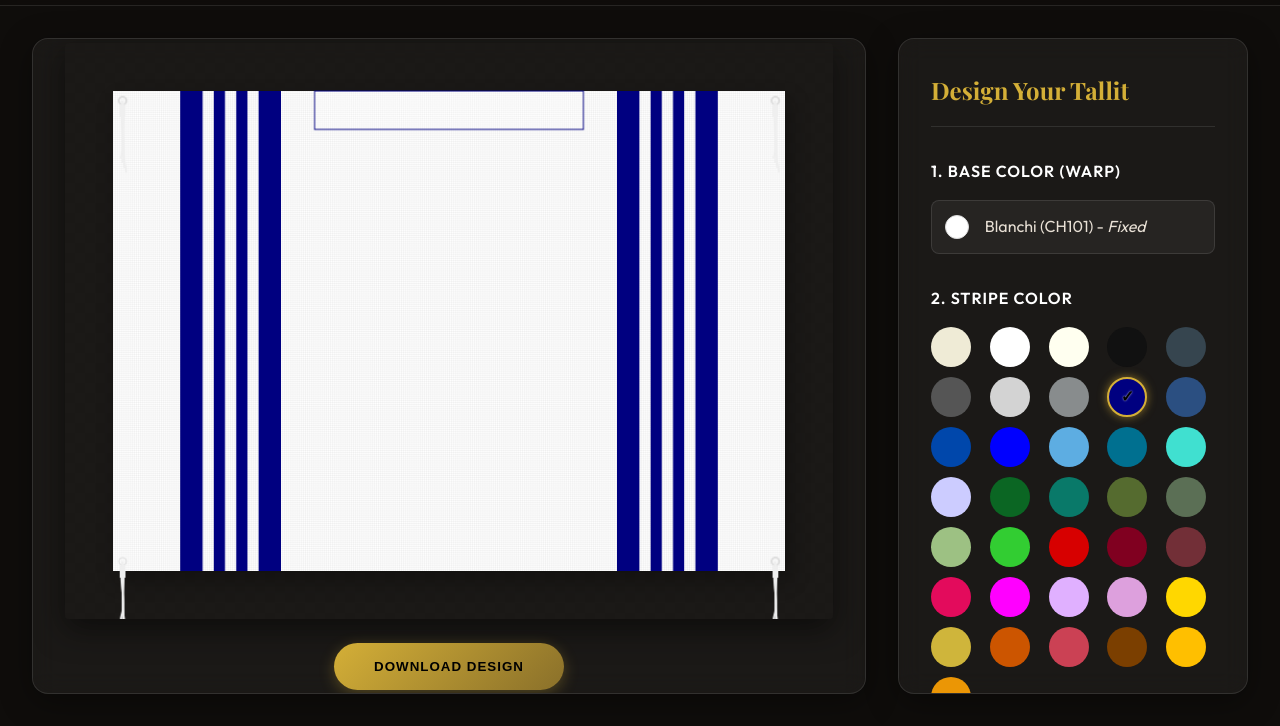
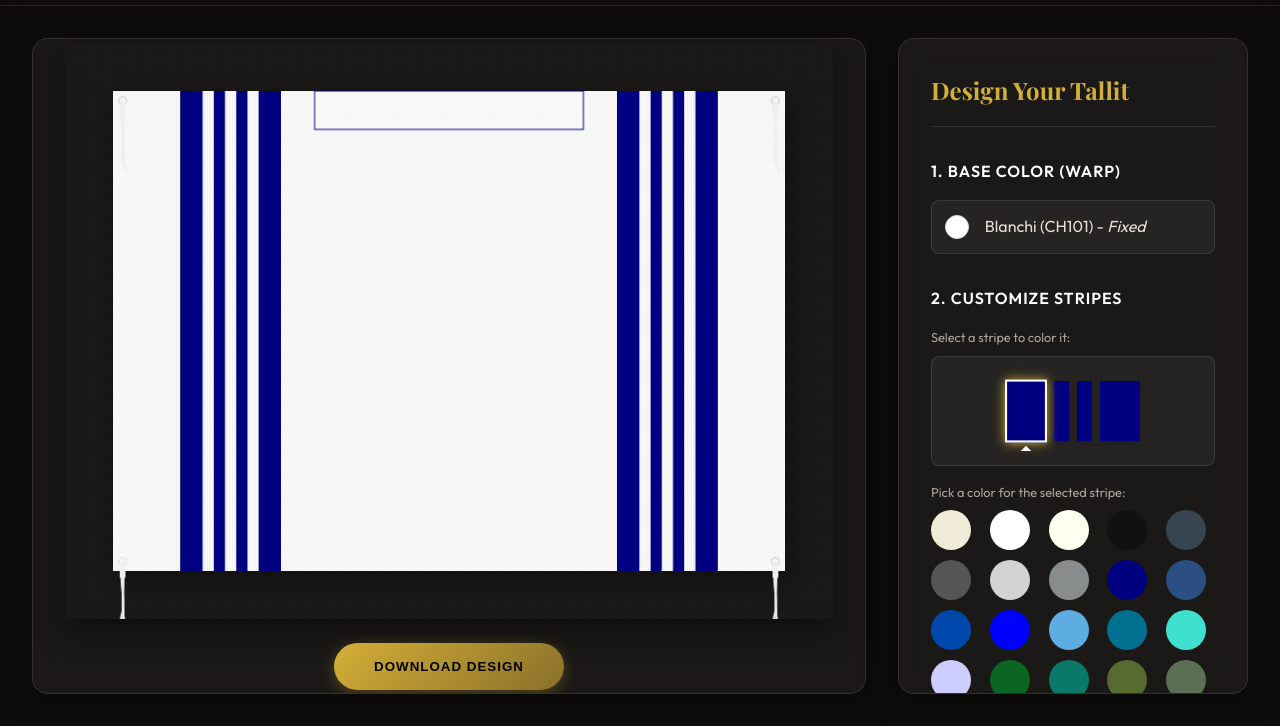
Before and after one commit to simplyconnectedsystemscom-cpu/Tallit3D, a website built with Vite: page index.html in a window 1280 px wide. Shown: the part 81-807 px from the top of the page. Built offline with nearby package versions, Linux system fonts and the light colour scheme; a web font is replaced by a local one.

Commit message:
Feat: Add individual stripe customization support

```diff
--- a/index.html
+++ b/index.html
@@ -46,7 +46,14 @@
         </div>
 
         <div class="control-group">
-          <h3>2. Stripe Color</h3>
+          <h3>2. Customize Stripes</h3>
+          <p style="font-size: 0.8rem; opacity: 0.7; margin-bottom: 0.5rem;">Select a stripe to color it:</p>
+
+          <div id="stripeSelector" class="stripe-selector-container">
+            <!-- Dynamically populated bars -->
+          </div>
+
+          <p style="font-size: 0.8rem; opacity: 0.7; margin: 1rem 0 0.5rem;">Pick a color for the selected stripe:</p>
           <div class="color-picker" id="stripeColorPicker">
             <!-- Dynamically populated -->
           </div>
--- a/src/main.js
+++ b/src/main.js
@@ -59,7 +59,8 @@ const TZITZIT_TYPES = [
 // State
 let state = {
   baseColor: COLORS[1], // Default Blanchi
-  stripeColor: COLORS[8], // Default Marine
+  stripeColors: [COLORS[8], COLORS[8], COLORS[8], COLORS[8]], // Default Marine for all 4 stripes
+  activeStripeIndex: 0, // Currently selected stripe for editing
   tzitzitType: TZITZIT_TYPES[0]
 };
 
@@ -68,6 +69,7 @@ const canvas = document.getElementById('tallitCanvas');
 const ctx = canvas.getContext('2d');
 // const baseColorPicker = document.getElementById('baseColorPicker'); // Removed
 const stripeColorPicker = document.getElementById('stripeColorPicker');
+const stripeSelector = document.getElementById('stripeSelector');
 const tzitzitSelector = document.getElementById('tzitzitSelector');
 const downloadBtn = document.getElementById('downloadBtn');
 const designSummary = document.getElementById('designSummary');
@@ -136,8 +138,6 @@ function drawTexture(x, y, w, h) {
 }
 
 function drawStripePattern(x, y, w, h) {
-  ctx.fillStyle = state.stripeColor.hex;
-
   // Stripe configuration (relative positions from ends)
   // Classic Tallit often has stripes near the ends.
 
@@ -151,20 +151,24 @@ function drawStripePattern(x, y, w, h) {
 }
 
 function drawStripesAt(startX, startY, groupWidth, h) {
-  // Pattern: Thick, space, Thin, space, Thin, space, Thin, space, Thick
-  const numStripes = 5;
-  const gap = groupWidth / 9; // spacing unit
+  // We correspond these strictly to state.stripeColors[0..3]
+  // Pattern: [0]Thick, space, [1]Thin, space, [2]Thin, space, [3]Thick
+  const gap = groupWidth / 9; // spacing unit (2+1+1+1+1+1+2 = 9 units width)
 
-  // Stripe 1 (Thick)
+  // Stripe 1 (Thick) - Index 0
+  ctx.fillStyle = state.stripeColors[0].hex;
   ctx.fillRect(startX, startY, gap * 2, h);
 
-  // Stripe 2 (Thin)
+  // Stripe 2 (Thin) - Index 1
+  ctx.fillStyle = state.stripeColors[1].hex;
   ctx.fillRect(startX + (gap * 3), startY, gap, h);
 
-  // Stripe 3 (Thin)
+  // Stripe 3 (Thin) - Index 2
+  ctx.fillStyle = state.stripeColors[2].hex;
   ctx.fillRect(startX + (gap * 5), startY, gap, h);
 
-  // Stripe 4 (Thick)
+  // Stripe 4 (Thick) - Index 3
+  ctx.fillStyle = state.stripeColors[3].hex;
   ctx.fillRect(startX + (gap * 7), startY, gap * 2, h);
 }
 
@@ -179,7 +183,7 @@ function drawAtara(x, y, w) {
   ctx.fillRect(ataraX, y, ataraWidth, ataraHeight);
 
   // Border
-  ctx.strokeStyle = state.stripeColor.hex;
+  ctx.strokeStyle = state.stripeColors[0].hex; // match first stripe
   ctx.lineWidth = 1;
   ctx.strokeRect(ataraX, y, ataraWidth, ataraHeight);
 }
@@ -232,19 +236,35 @@ function drawSingleTzitzit(cx, cy, mainColor, secColor) {
 }
 
 // UI Rendering
+// UI Rendering
 function renderControls() {
   // 1. Base Color - STATIC (Handled in HTML)
 
 
-  // 2. Stripe Color
+  // 2. Stripe Selector Bars (New)
+  // We represent the 4 stripes: Thick, Thin, Thin, Thick
+  const widths = ['40px', '15px', '15px', '40px'];
+
+  stripeSelector.innerHTML = state.stripeColors.map((color, index) => `
+    <div class="stripe-bar ${state.activeStripeIndex === index ? 'active' : ''}"
+         style="background-color: ${color.hex}; width: ${widths[index]};"
+         title="Stripe ${index + 1}"
+         data-index="${index}">
+    </div>
+  `).join('');
+
+
+  // 2b. Stripe Color Picker
+  // Now simply acts as "Apply Color to Active Stripe"
   stripeColorPicker.innerHTML = COLORS.map(c => `
-    <div class="color-swatch ${state.stripeColor.name === c.name ? 'selected' : ''}"
+    <div class="color-swatch"
          style="background-color: ${c.hex}"
          title="${c.name}"
-         data-type="stripe"
+         data-type="stripe-color"
          data-name="${c.name}">
     </div>
   `).join('');
+
 
   // 3. Tzitzit Type
   tzitzitSelector.innerHTML = TZITZIT_TYPES.map(t => `
@@ -259,6 +279,15 @@ function renderControls() {
 }
 
 function attachListeners() {
+  // Stripe Selector Handling
+  document.querySelectorAll('.stripe-bar').forEach(el => {
+    el.addEventListener('click', (e) => {
+      state.activeStripeIndex = parseInt(e.target.dataset.index);
+      renderControls(); // Redraw to update active highlight
+      // No need to redraw canvas just for changing selection
+    });
+  });
+
   // Color Pickers
   document.querySelectorAll('.color-swatch').forEach(el => {
     el.addEventListener('click', (e) => {
@@ -266,10 +295,13 @@ function attachListeners() {
       const name = e.target.dataset.name;
       const color = COLORS.find(c => c.name === name);
 
-      if (type === 'base') state.baseColor = color;
-      if (type === 'stripe') state.stripeColor = color;
+      if (type === 'stripe-color') {
+        // Update the CURRENTLY SELECTED stripe
+        state.stripeColors[state.activeStripeIndex] = color;
+      }
+      // Base color is static now, logic removed
 
-      renderControls(); // Re-render to update selection UI
+      renderControls(); // Re-render to show updated color on the bar
       renderCanvas();   // Update Canvas
       updateSummary();
     });
@@ -291,7 +323,7 @@ function attachListeners() {
 function updateSummary() {
   designSummary.innerHTML = `
         <strong>Base:</strong> ${state.baseColor.name} <br>
-        <strong>Stripes:</strong> ${state.stripeColor.name} <br>
+        <strong>Stripes:</strong> Custom Pattern <br>
         <strong>Style:</strong> ${state.tzitzitType.name}
     `;
 }
--- a/src/style.css
+++ b/src/style.css
@@ -151,6 +151,50 @@ canvas {
   letter-spacing: 1px;
 }
 
+/* Stripe Selector */
+.stripe-selector-container {
+  display: flex;
+  gap: 8px;
+  /* Spacing between stripes */
+  background: rgba(255, 255, 255, 0.05);
+  padding: 1.5rem;
+  border-radius: 8px;
+  justify-content: center;
+  border: 1px solid var(--color-glass-border);
+}
+
+.stripe-bar {
+  height: 60px;
+  cursor: pointer;
+  border: 2px solid transparent;
+  transition: all 0.2s;
+  position: relative;
+  box-shadow: 0 2px 5px rgba(0, 0, 0, 0.2);
+}
+
+.stripe-bar:hover {
+  transform: translateY(-2px);
+}
+
+.stripe-bar.active {
+  border-color: #fff;
+  box-shadow: 0 0 10px var(--color-accent);
+  transform: scale(1.05);
+  z-index: 2;
+}
+
+.stripe-bar.active::after {
+  content: '';
+  position: absolute;
+  bottom: -10px;
+  left: 50%;
+  transform: translateX(-50%);
+  border-left: 5px solid transparent;
+  border-right: 5px solid transparent;
+  border-bottom: 5px solid #fff;
+}
+
+
 /* Color Picker */
 .color-picker {
   display: grid;
```
